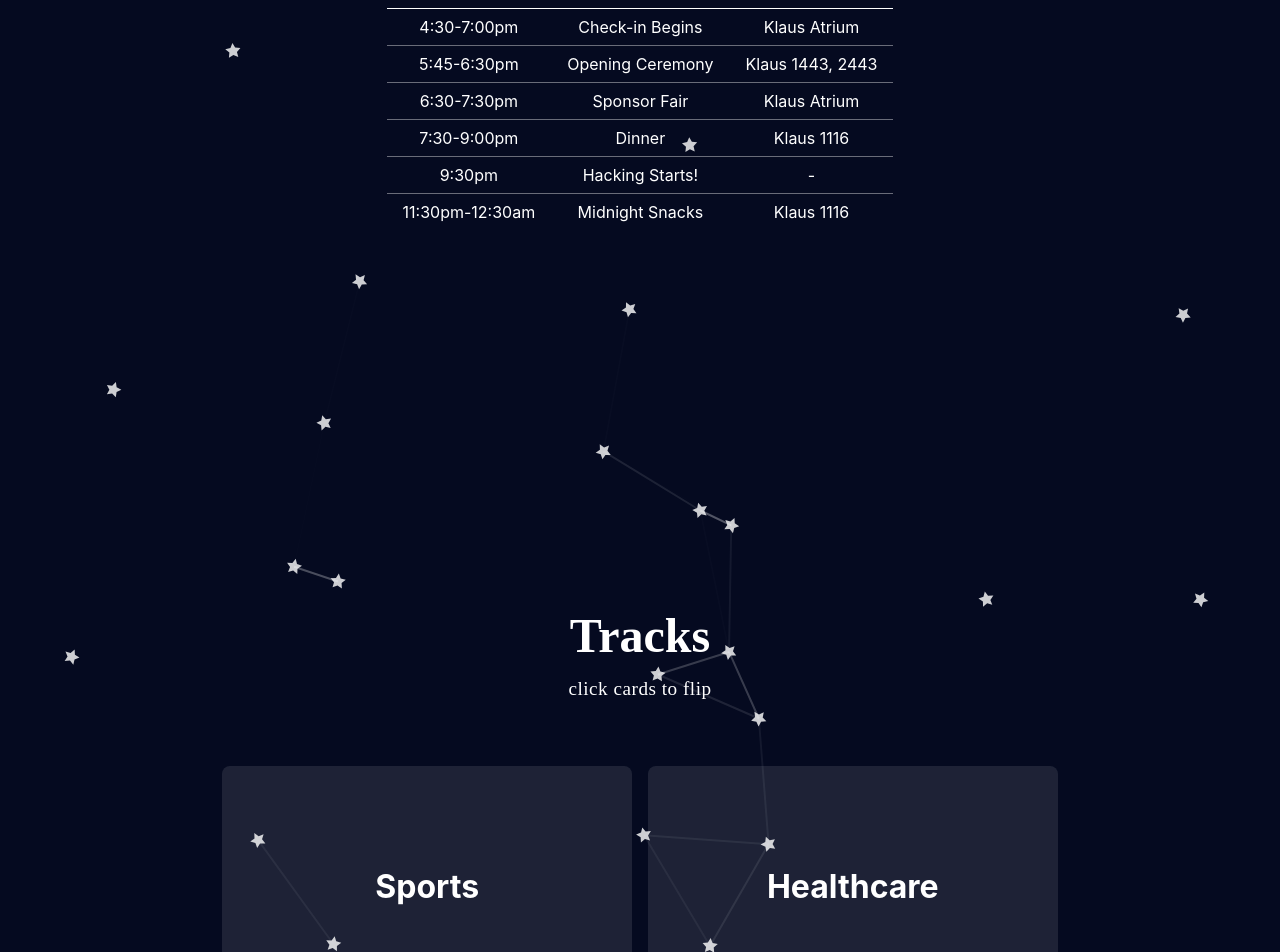
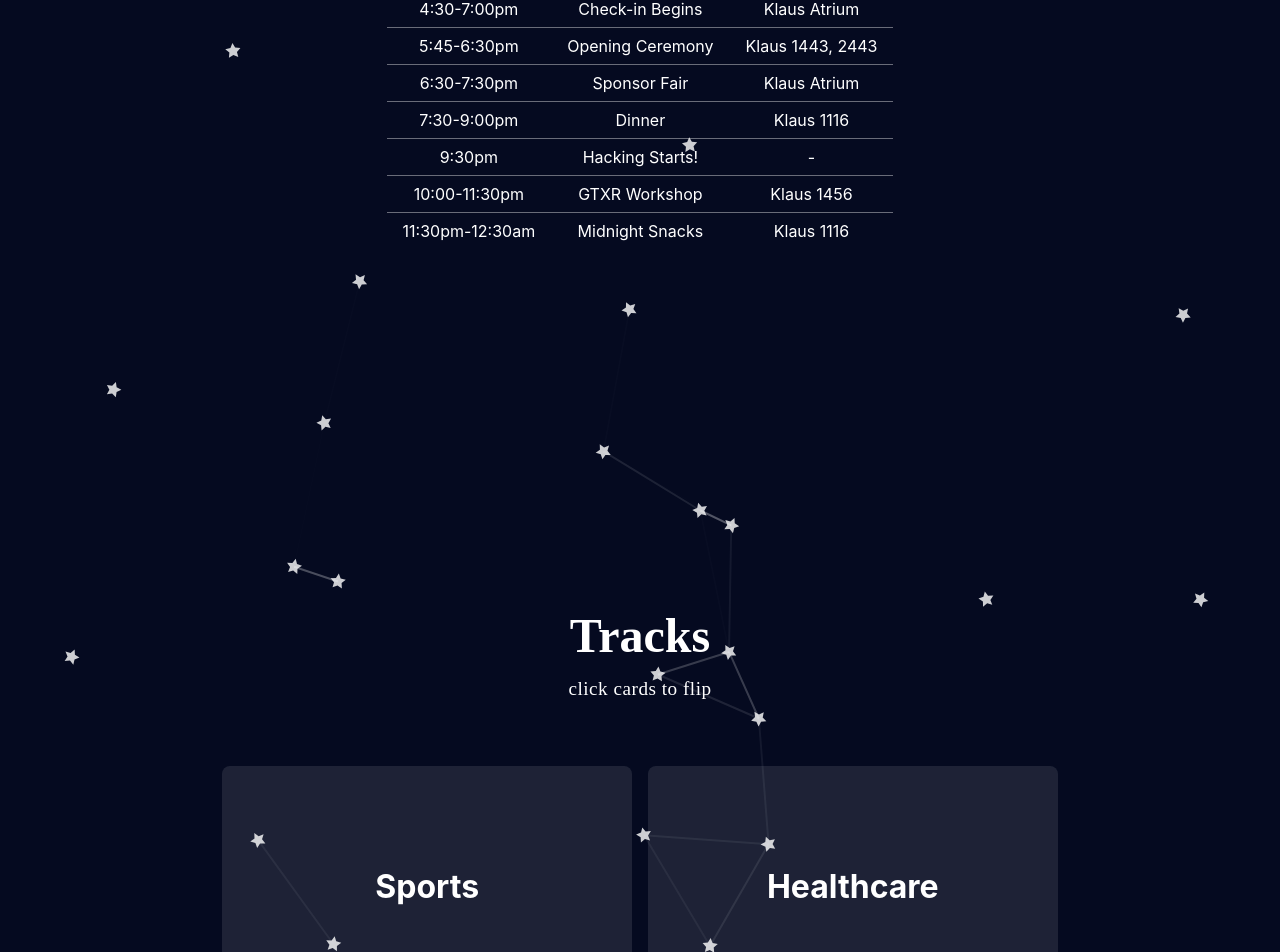
Before and after one commit to DataScience-GT/hacklytics-website-2023, a React (Create React App) app in the folder client/: page / in a window 1280 px wide. Shown: the part 3758-4710 px from the top of the page. Built offline with nearby package versions, Linux system fonts and the light colour scheme; a web font is replaced by a local one.

Commit message:
Update index.js

```diff
--- a/client/src/Components/EventScheduleSection/index.js
+++ b/client/src/Components/EventScheduleSection/index.js
@@ -70,6 +70,11 @@ const EventScheduleSection = (params) => {
                   <td>-</td>
                 </tr>
                 <tr>
+                  <td>10:00-11:30pm</td>
+                  <td>GTXR Workshop</td>
+                  <td>Klaus 1456</td>
+                </tr>
+                <tr>
                   <td>11:30pm-12:30am</td>
                   <td>Midnight Snacks</td>
                   <td>Klaus 1116</td>
@@ -104,9 +109,19 @@ const EventScheduleSection = (params) => {
                   <td>Klaus 1447</td>
                 </tr>
                 <tr>
-                  <td>4:00-5:00pm</td>
+                  <td>3:00-4:00pm</td>
                   <td>Millenium Management Workshop</td>
                   <td>Klaus 1443</td>
+                </tr>
+                <tr>
+                  <td>4:00-5:00pm</td>
+                  <td>Microsoft Workshop</td>
+                  <td>Klaus 1447</td>
+                </tr>
+                <tr>
+                  <td>5:30-6:00pm</td>
+                  <td>Hot Sauce Challenge with GEICO</td>
+                  <td>TBD</td>
                 </tr>
                 <tr>
                   <td>7:00-9:00pm</td>
```
